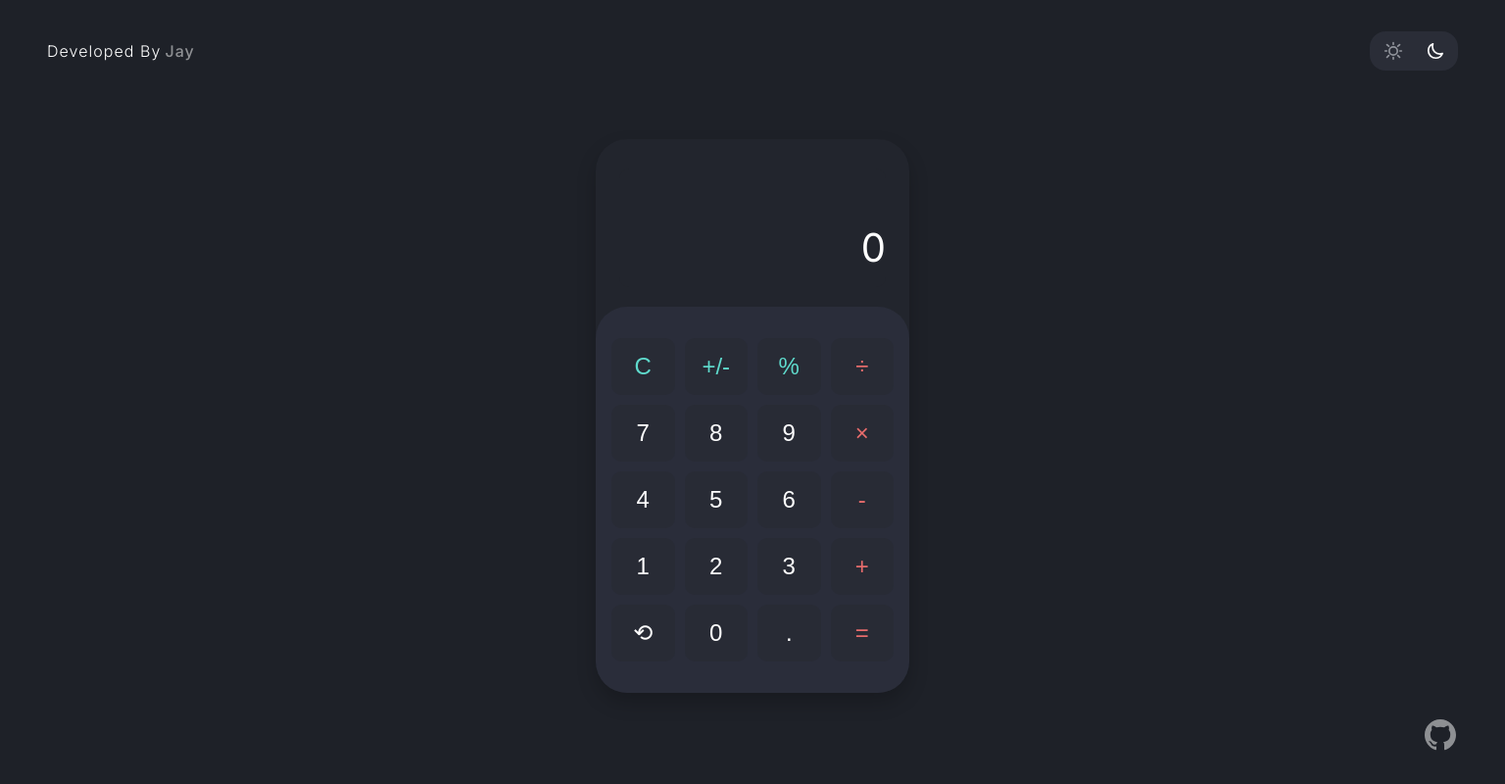
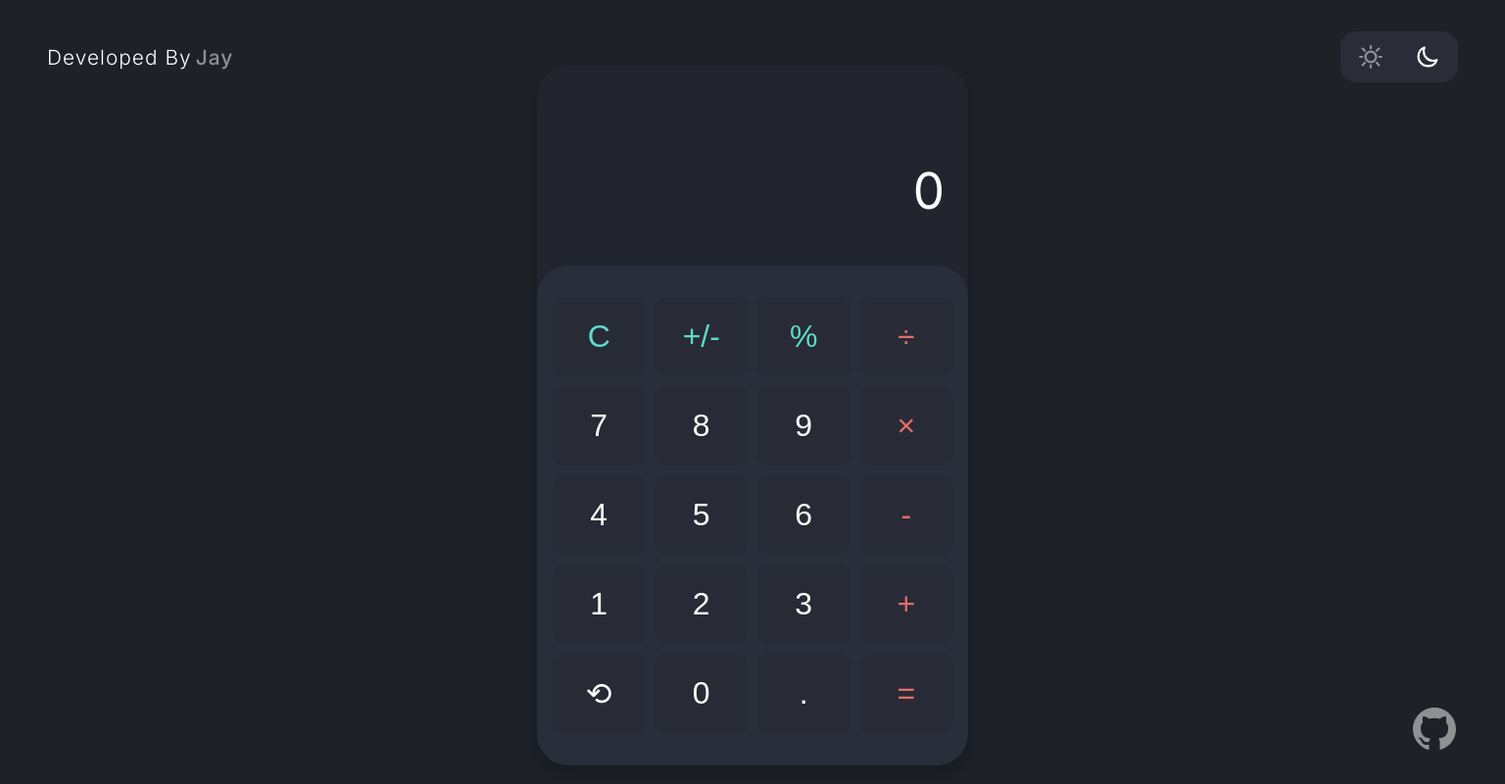
Before and after one commit to devwithjay/arithmetica, a website built with Vite: page index.html in a window 1536 px wide. Shown: the whole page at 98% size. Built offline with nearby package versions, Linux system fonts and the light colour scheme.

Commit message:
style: enhance responsive design for logo and calculator components

```diff
--- a/css/style.css
+++ b/css/style.css
@@ -261,5 +261,49 @@ body {
     position: absolute;
     bottom: 2rem;
     right: 3rem;
+    width: 36px;
+    height: 36px;
   }
 }
+
+@media screen and (min-width: 1440px) {
+  .logo {
+    font-size: 1.3rem;
+  }
+
+  .theme-toggle {
+    width: 120px;
+    height: 52px;
+  }
+
+  .theme-toggle .icon svg {
+    height: 26px;
+    width: 26px;
+  }
+
+  .calculator {
+    width: 440px;
+  }
+
+  .button {
+    padding: 22px;
+    font-size: 2rem;
+  }
+
+  .display {
+    padding: 1.6rem 0;
+  }
+
+  .current-op {
+    font-size: 3.2rem;
+  }
+
+  .previous-op {
+    font-size: 1.5rem;
+  }
+
+  .github-logo {
+    width: 44px;
+    height: 44px;
+  }
+}
```
